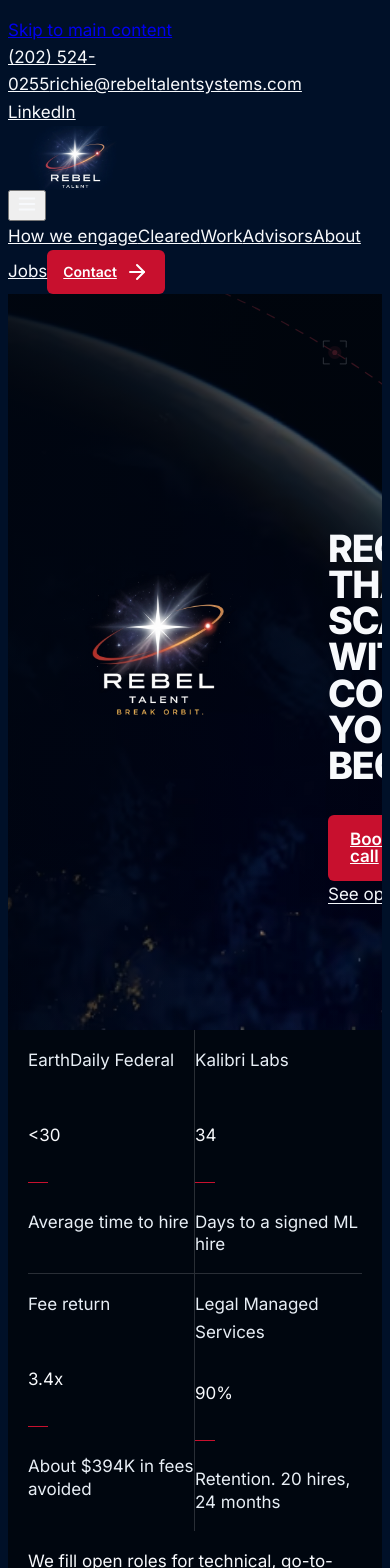
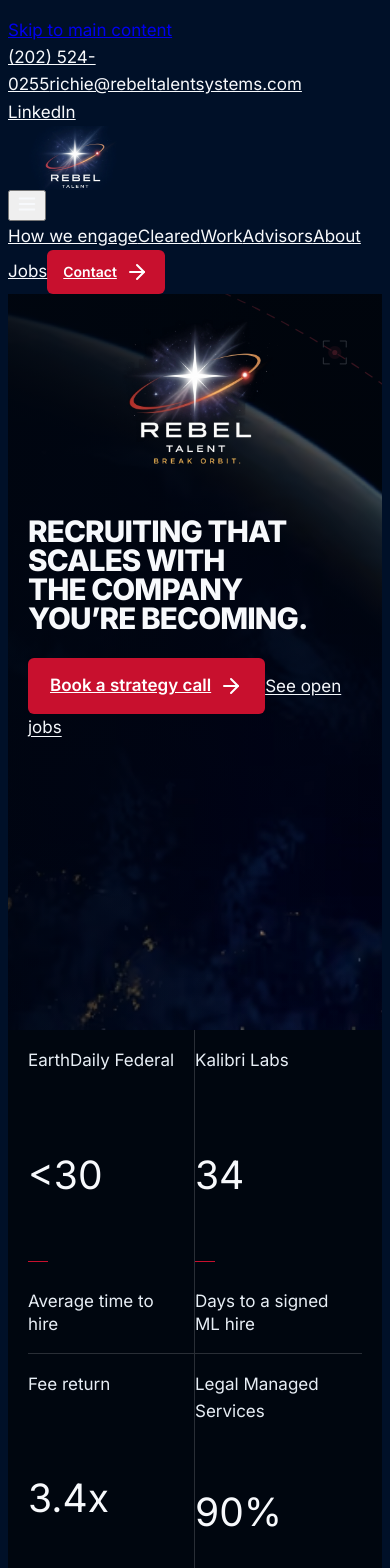
Before and after one commit to rebelrichie/rebel-talent-site, a React (Vite) app in the folder client/: page / in a window 390 px wide. Shown: the top 1568 px of the page. Built offline with nearby package versions, Linux system fonts and the light colour scheme.

Commit message:
Stack the home hero on small screens.
Below 900px the Break Orbit logo sits above the headline, the title scales so BECOMING. stays on screen, and the stats row no longer overflows. Desktop layout is unchanged.

Co-authored-by: Richie Lampani <richie@rebeltalentsystems.com>

```diff
--- a/client/src/index.css
+++ b/client/src/index.css
@@ -2292,24 +2292,52 @@ main .page-bands > section.band-red::after {
 .banner-stage .band-hero-copy a:not(.mi-btn) {
   color: #ffffff !important;
 }
-@media (max-width: 800px) {
+@media (max-width: 900px) {
+  .banner-stage {
+    flex-direction: column;
+    align-items: stretch;
+    justify-content: flex-start;
+  }
   .banner-copy {
-    grid-template-columns: 1fr;
-    padding-top: 8.75rem;
+    width: 100%;
+    padding-top: 0.25rem;
+    padding-bottom: 2.25rem;
+  }
+  .banner-stage-tall .band-hero-copy {
+    max-width: none;
   }
   .banner-mark {
     position: relative;
     top: auto;
     right: auto;
     transform: none;
-    width: min(300px, 88%);
-    margin: 0 0 1.5rem;
+    width: min(80vw, 20rem);
+    max-width: 80%;
+    height: auto;
+    margin: 1.25rem auto 0.25rem;
+    align-self: center;
   }
   .banner-stage .band-hero-copy h1,
   .banner-stage .band-hero-copy h1.hero-display {
-    font-size: 2.35rem !important;
-    line-height: 0.96 !important;
+    font-size: clamp(1.7rem, 7.6vw, 2.45rem) !important;
+    line-height: 0.98 !important;
     letter-spacing: -0.03em !important;
+    max-width: 100%;
+  }
+  .stat-row {
+    grid-template-columns: repeat(2, minmax(0, 1fr));
+    width: 100%;
+  }
+  .stat-row > * {
+    min-width: 0;
+    padding-right: 0.75rem;
+  }
+  .stat-row > * > p:nth-of-type(2) {
+    font-size: clamp(1.85rem, 10vw, 2.75rem) !important;
+  }
+  .stat-kicker,
+  .stat-caption {
+    overflow-wrap: anywhere;
   }
 }
 main .page-bands > section:has(.banner-stage) {
```
